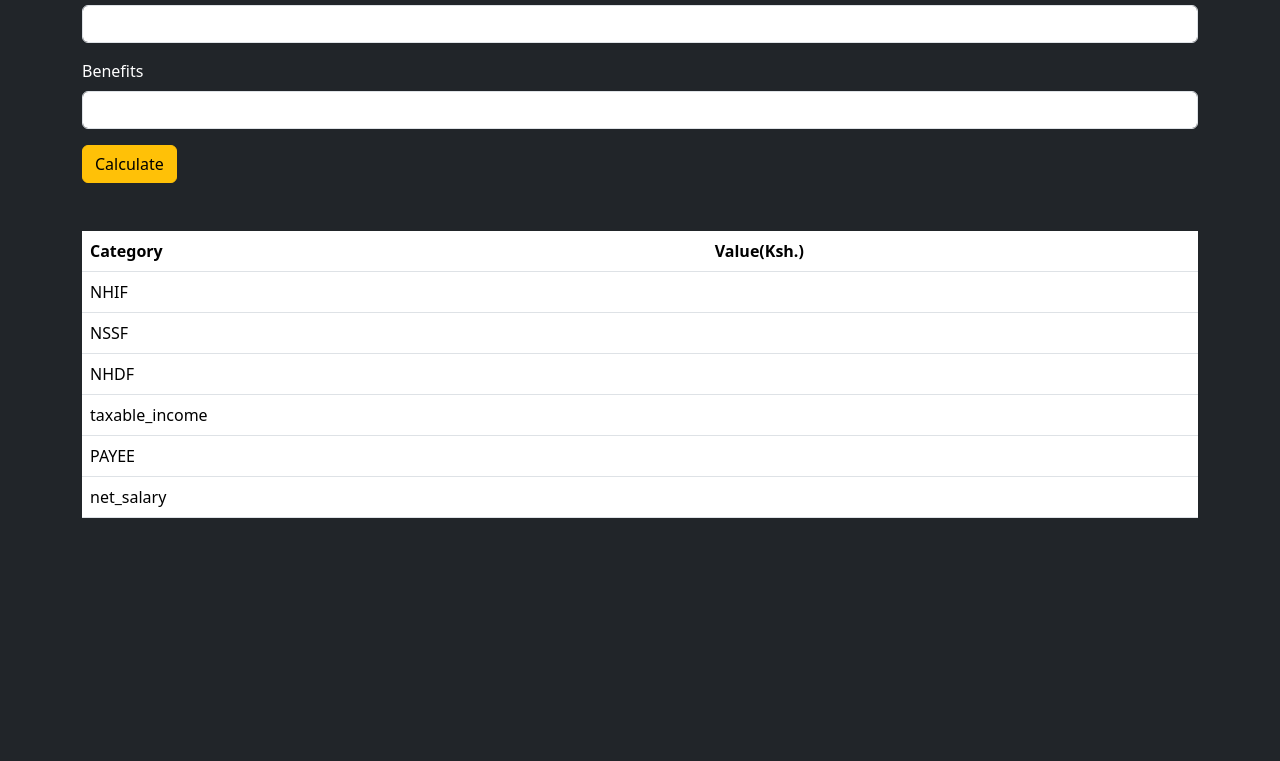
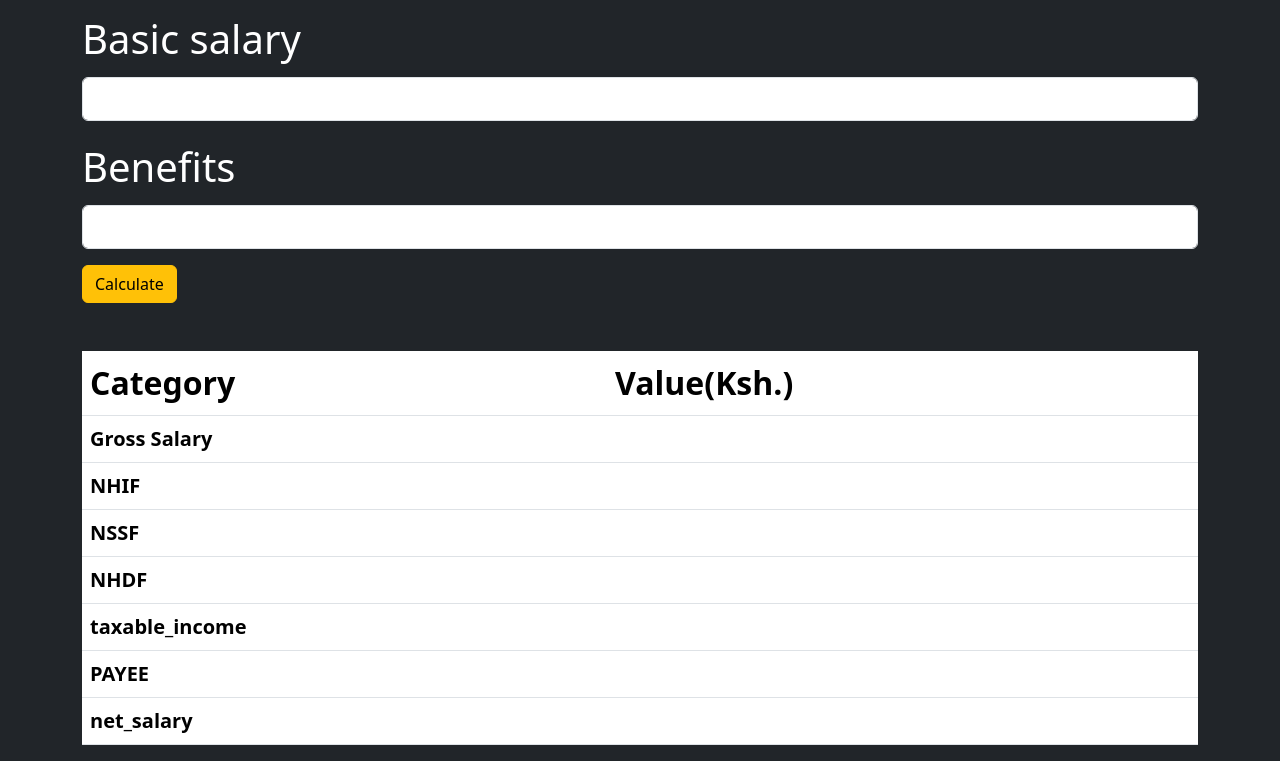
Before and after one commit to Osekobo/js-mod, a plain HTML site: page index.html in a window 1280 px wide. Shown: the part 203-964 px from the top of the page. Before the commit the page ends 800 px from the top, so only its background shows below. Drawn offline with nearby package versions, Linux system fonts and the light colour scheme.

Commit message:
04/06/25

```diff
--- a/index.html
+++ b/index.html
@@ -10,29 +10,38 @@
       integrity="sha384-4Q6Gf2aSP4eDXB8Miphtr37CMZZQ5oXLH2yaXMJ2w8e2ZtHTl7GptT4jmndRuHDT"
       crossorigin="anonymous"
     />
-    <link rel="stylesheet" href="https://cdnjs.cloudflare.com/ajax/libs/font-awesome/6.7.2/css/all.min.css" integrity="sha512-Evv84Mr4kqVGRNSgIGL/F/aIDqQb7xQ2vcrdIwxfjThSH8CSR7PBEakCr51Ck+w+/U6swU2Im1vVX0SVk9ABhg==" crossorigin="anonymous" referrerpolicy="no-referrer" />
+    <link
+      rel="stylesheet"
+      href="https://cdnjs.cloudflare.com/ajax/libs/font-awesome/6.7.2/css/all.min.css"
+      integrity="sha512-Evv84Mr4kqVGRNSgIGL/F/aIDqQb7xQ2vcrdIwxfjThSH8CSR7PBEakCr51Ck+w+/U6swU2Im1vVX0SVk9ABhg=="
+      crossorigin="anonymous"
+      referrerpolicy="no-referrer"
+    />
   </head>
   <body class="bg-dark text-white">
     <div class="container mt-5">
-      <h1><span class="text-warning">Tax </span> Calculator <i class="fa-solid fa-calculator bg-dark"></i></h1>
+      <h1>
+        <i class="fa-solid fa-calculator bg-dark"></i
+        ><span class="text-warning"> Tax </span> Calculator
+      </h1>
     </div>
     <div class="container mb-5">
       <form id="form">
         <div class="mb-3">
-          <div class="py-4">Enter your basic salary and benefits</div>
-          <label for="exampleInputEmail1" class="form-label"
+          <div class="py-4 fs-1">Enter your basic salary and benefits</div>
+          <label for="exampleInputEmail1" class="form-label fs-1"
             >Basic salary</label
           >
           <input
             type="number"
-            class="form-control"
+            class="form-control fs-5 fw-semibold"
             id="basic"
             aria-describedby="emailHelp"
           />
         </div>
         <div class="mb-3">
-          <label for="exampleInputPassword1" class="form-label">Benefits</label>
-          <input type="number" class="form-control" id="benefits" />
+          <label for="exampleInputPassword1" class="form-label fs-1">Benefits</label>
+          <input type="number" class="form-control fs-5 fw-semibold" id="benefits" />
         </div>
         <button type="submit" class="btn btn-warning">Calculate</button>
       </form>
@@ -42,34 +51,38 @@
       <table class="table">
         <thead>
           <tr>
-            <th scope="col">Category</th>
-            <th scope="col">Value(Ksh.)</th>
+            <th scope="col" class="fs-2">Category</th>
+            <th scope="col" class="fs-2">Value(Ksh.)</th>
           </tr>
         </thead>
         <tbody>
           <tr>
-            <td>NHIF</td>
-            <td id="gross"></td>
+            <td class="fs-5 fw-semibold">Gross Salary</td>
+            <td id="123" class="fs-5 fw-semibold"></td>
           </tr>
           <tr>
-            <td>NSSF</td>
-            <td id="x"></td>
+            <td class="fs-5 fw-semibold">NHIF</td>
+            <td id="gross" class="fs-5 fw-semibold"></td>
           </tr>
           <tr>
-            <td>NHDF</td>
-            <td id="nhdf"></td>
+            <td class="fs-5 fw-semibold">NSSF</td>
+            <td id="x" class="fs-5 fw-semibold"></td>
           </tr>
           <tr>
-            <td>taxable_income</td>
-            <td id="taxable_income"></td>
+            <td class="fs-5 fw-semibold">NHDF</td>
+            <td id="nhdf" class="fs-5 fw-semibold"></td>
           </tr>
           <tr>
-            <td>PAYEE</td>
-            <td id="payee"></td>
+            <td class="fs-5 fw-semibold">taxable_income</td>
+            <td id="taxable_income" class="fs-5 fw-semibold"></td>
           </tr>
           <tr>
-            <td>net_salary</td>
-            <td id="Net"></td>
+            <td class="fs-5 fw-semibold">PAYEE</td>
+            <td id="payee" class="fs-5 fw-semibold"></td>
+          </tr>
+          <tr>
+            <td class="fs-5 fw-semibold">net_salary</td>
+            <td id="Net" class="fs-5 fw-semibold"></td>
           </tr>
         </tbody>
       </table>
--- a/index.js
+++ b/index.js
@@ -5,6 +5,7 @@ document.getElementById("form").addEventListener("submit", function (event) {
   let basic_salary = Number(document.getElementById("basic").value);
   let benefits = Number(document.getElementById("benefits").value);
   let grossSalary = basic_salary + benefits;
+  document.getElementById("123").innerHTML = grossSalary;
 
   function calculate_gross(grossSalary) {
     if (grossSalary <= 5999) return 150;
@@ -41,7 +42,7 @@ document.getElementById("form").addEventListener("submit", function (event) {
   let NHDF = grossSalary * 0.015;
   document.getElementById("nhdf").innerHTML = NHDF;
   // 18 Calculate the taxable income. i.e taxable_income = gross salary - (NSSF + NHDF + NHIF)
-  let tax = grossSalary - (NHDF + NHDF); // NO NHIF YET
+  let tax = grossSalary - (NHDF + NHDF + gross);
   document.getElementById("taxable_income").innerHTML = tax;
 
   // 19 Continue with the same program and find the person's PAYEE using the taxable income above. Find the Kenya PAYEE Tax Rate using THIS LINK
@@ -56,6 +57,7 @@ document.getElementById("form").addEventListener("submit", function (event) {
   document.getElementById("payee").innerHTML = r;
 
   // 20 Continue with the same program and calculate an individual’s Net Salary using: net_salary = gross_salary - (nhif + nhdf +  nssf + payee)
-  let net = grossSalary - (NHDF); // payee and nhif
+  let p = grossSalary - tax
+  let net = grossSalary - (NHDF + gross + p); // payee
   document.getElementById("Net").innerHTML = net;
 });
```
